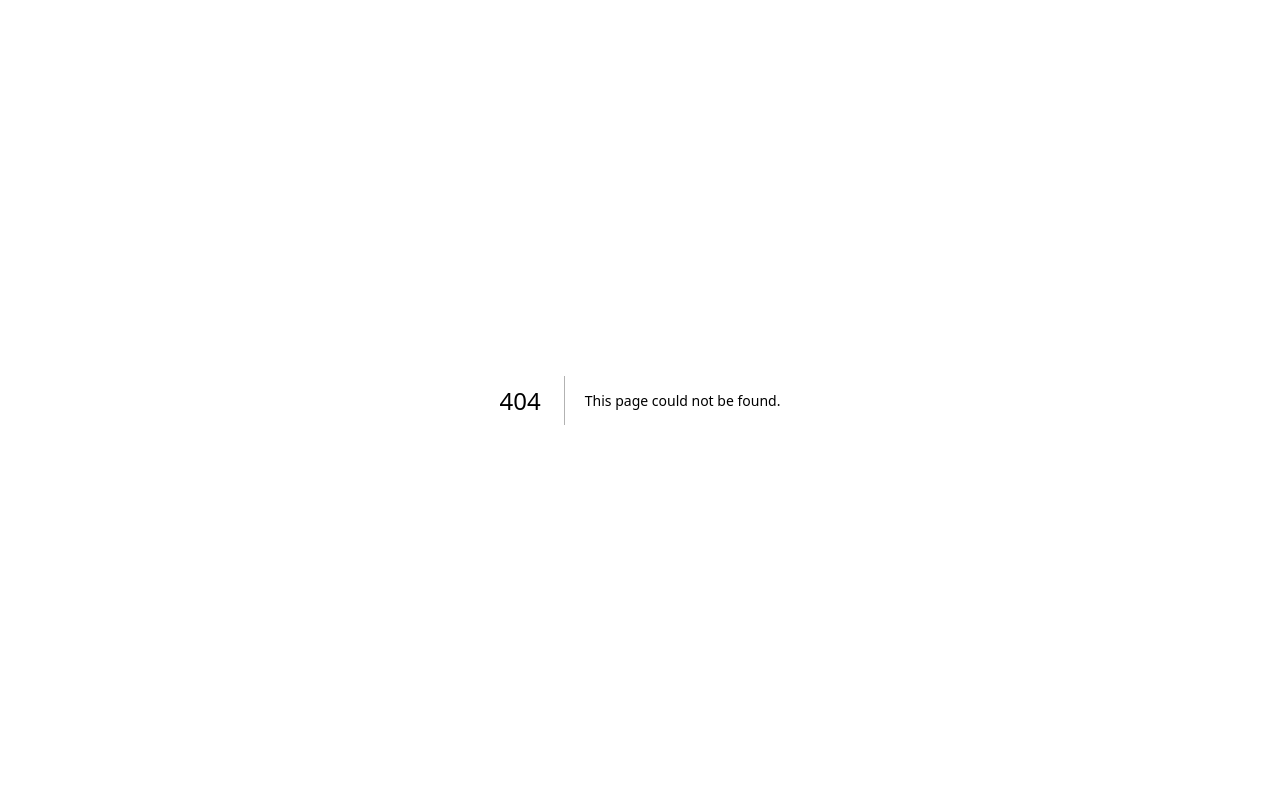
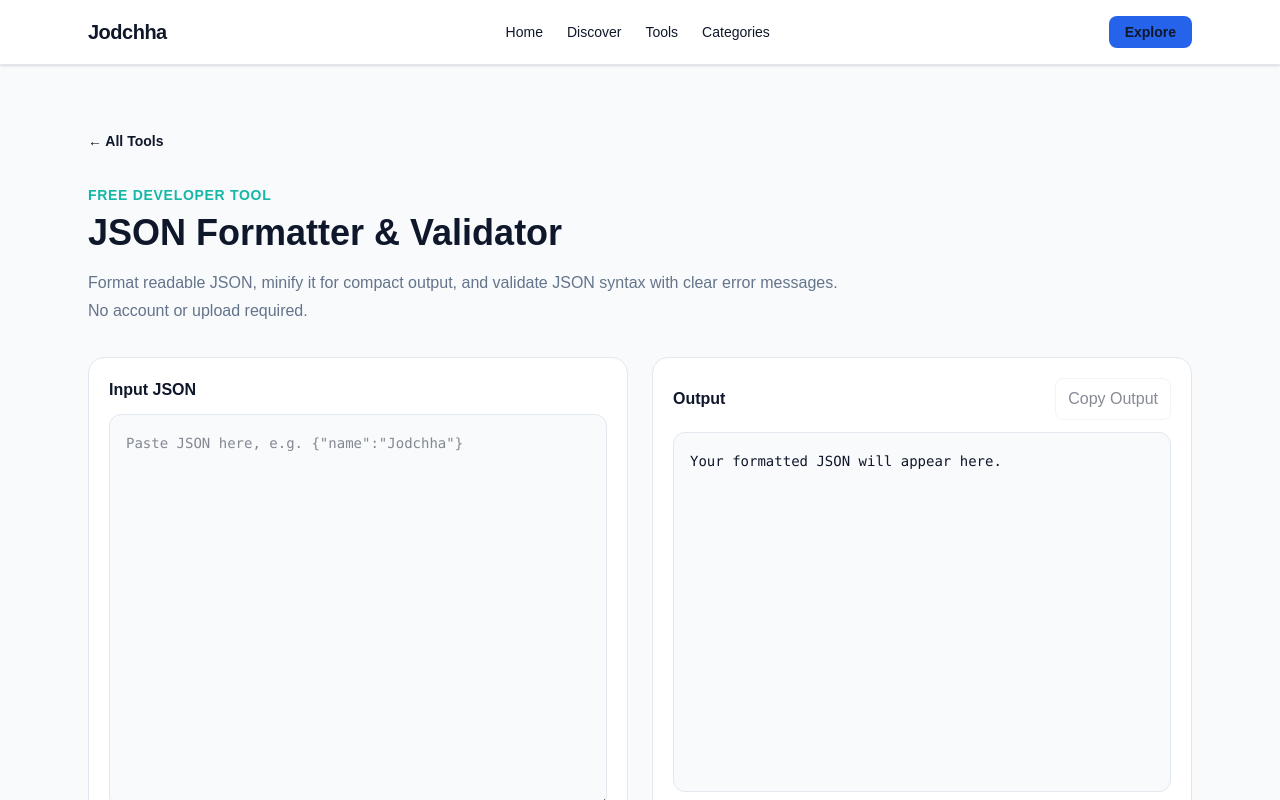
Before and after one commit to sameer9860/Jodchha, a Next.js app in the folder frontend/: page /tools/json-formatter in a window 1280 px wide. Before the commit this address had no page. Shown: the top 800 px of the page. Built offline with nearby package versions, Linux system fonts and the light colour scheme.

Commit message:
Add JSON formatter page

```diff
--- /dev/null
+++ b/frontend/app/tools/json-formatter/page.tsx
@@ -0,0 +1,49 @@
+import Link from "next/link";
+
+import Footer from "@/components/layout/Footer";
+import Navbar from "@/components/layout/Navbar";
+import JsonFormatter from "@/components/tools/JsonFormatter";
+
+export const metadata = {
+  title: "JSON Formatter & Validator",
+  description:
+    "Format, validate, and minify JSON online for free with Jodchha. Check JSON syntax directly in your browser.",
+};
+
+export default function JsonFormatterPage() {
+  return (
+    <div className="flex min-h-screen flex-col bg-[var(--background)]">
+      <Navbar />
+
+      <main className="flex-1">
+        <div className="mx-auto max-w-6xl px-6 py-12 sm:py-16">
+          <Link
+            href="/tools"
+            className="text-sm font-semibold text-[var(--primary)] hover:underline"
+          >
+            ← All Tools
+          </Link>
+
+          <div className="mt-8">
+            <p className="text-sm font-semibold uppercase tracking-wider text-[var(--accent)]">
+              Free Developer Tool
+            </p>
+
+            <h1 className="mt-2 text-3xl font-bold text-[var(--foreground)] sm:text-4xl">
+              JSON Formatter & Validator
+            </h1>
+
+            <p className="mt-4 max-w-3xl leading-7 text-[var(--muted)]">
+              Format readable JSON, minify it for compact output, and validate
+              JSON syntax with clear error messages. No account or upload required.
+            </p>
+          </div>
+
+          <JsonFormatter />
+        </div>
+      </main>
+
+      <Footer />
+    </div>
+  );
+}
```
